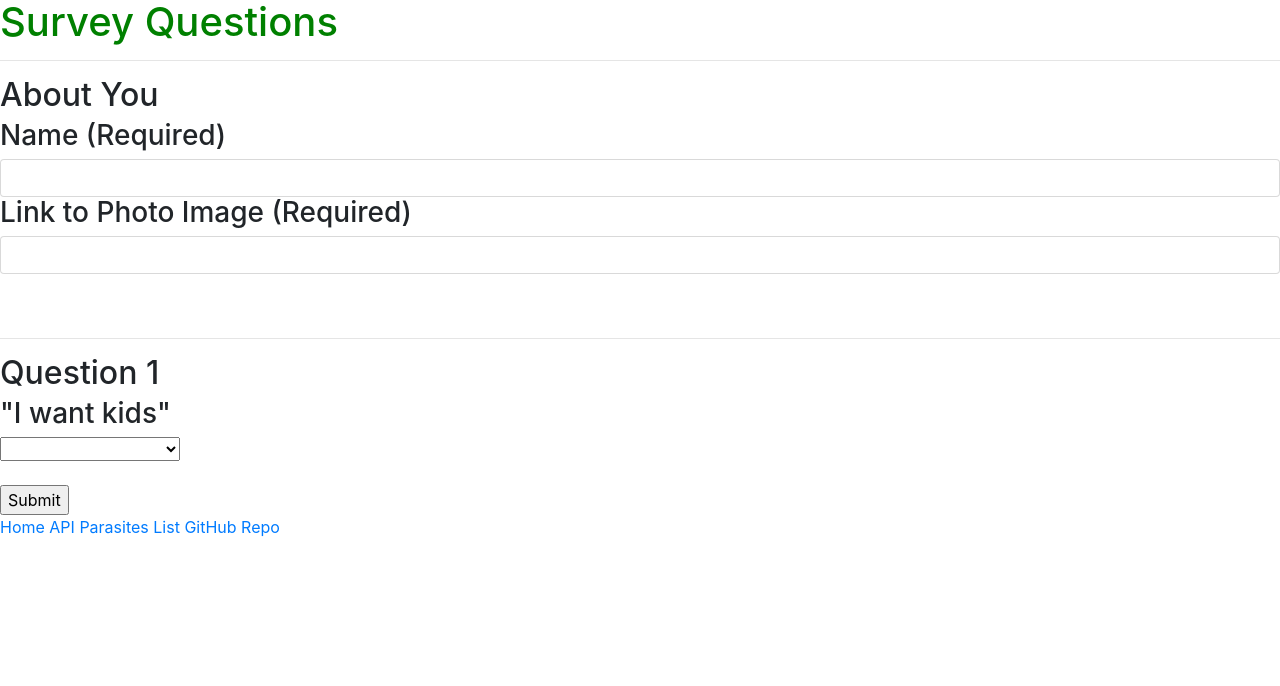
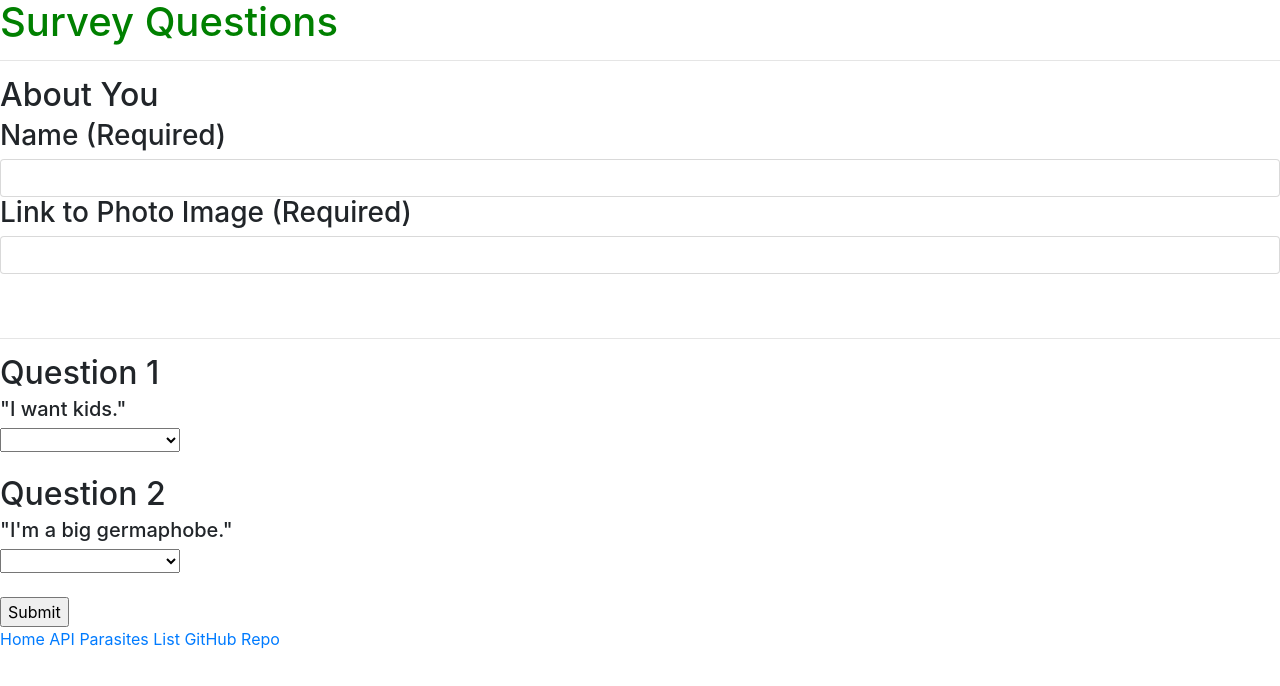
Before and after one commit to Saluki-scribe/Parasite-Finder, a website: page app/public/survey.html in a window 1280 px wide. Drawn offline with nearby package versions, Linux system fonts and the light colour scheme; files that its build step writes are made by us from their sources; files whose address does not match are found by name.

Commit message:
Added second test question to survey.html. Added for loop to app.js to push both answers into results array.

```diff
--- a/app/assets/javascript/app.js
+++ b/app/assets/javascript/app.js
@@ -4,10 +4,16 @@ $(document).ready(function(){
     event.preventDefault();
 
     var testArray = [];
-    var e = $("#q1").val();
+for (i = 1; i <= 2; i++) {
+
+    var e = $("#q" + i).val();
     e = parseInt(e);
     testArray.push(e);
-    console.log(testArray);
+
+}
+
+console.log(testArray);
+
 
 
     var newHost = {
--- a/app/public/survey.html
+++ b/app/public/survey.html
@@ -27,7 +27,7 @@
 
     <div id="survey-div">
         <h2>Question 1</h2>
-        <h3>"I want kids"</h3>
+        <h5>"I want kids."</h5>
         <select id="q1">
             <option value></option>
             <option value="1">1 (Strongly Disagree)</option>
@@ -37,6 +37,19 @@
             <option value="5">5 (Strongly Agree)</option>
         </select>
         <br><br>
+
+        <h2>Question 2</h2>
+        <h5>"I'm a big germaphobe."</h5>
+        <select id="q2">
+            <option value></option>
+            <option value="1">1 (Strongly Disagree)</option>
+            <option value="2">2</option>
+            <option value="3">3</option>
+            <option value="4">4</option>
+            <option value="5">5 (Strongly Agree)</option>
+        </select>
+        <br><br>
+
         <button type="submit" id="submit">Submit</button>
 
     <!--Create modal, triggered by "submit" button-->
```
